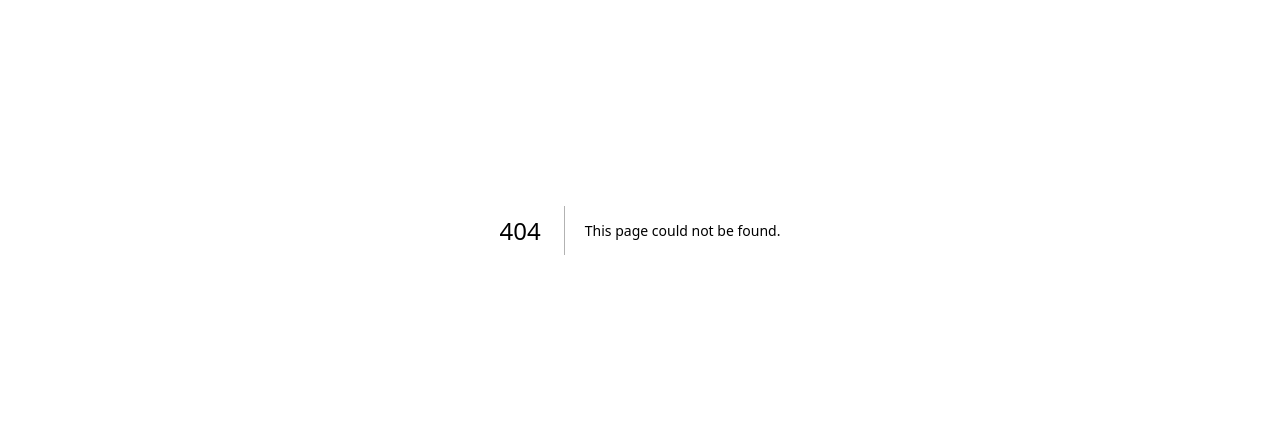
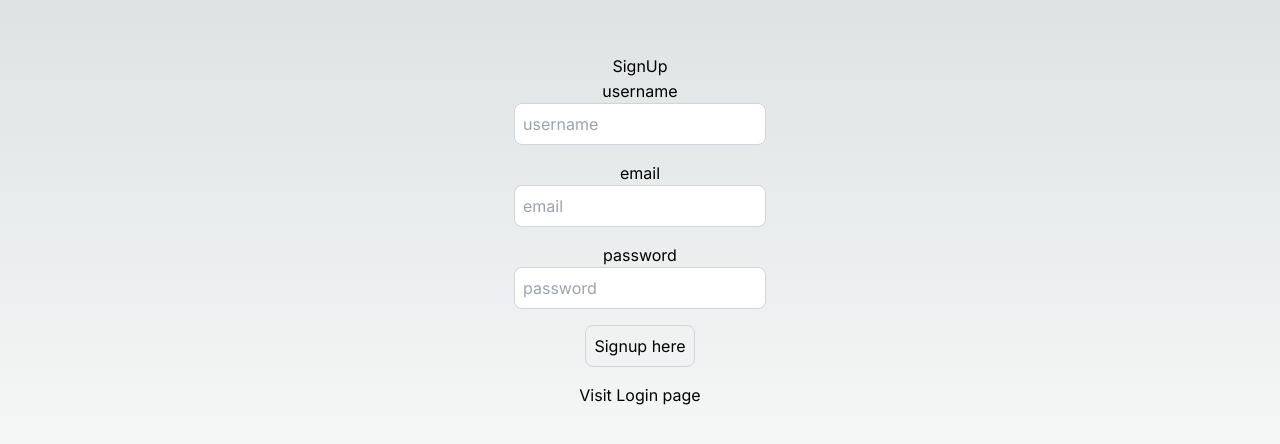
Before and after one commit to Rajankfl/next-app, a Next.js app: page /signup in a window 1280 px wide. Before the commit this address had no page. Shown: the part 170-614 px from the top of the page. Built offline with nearby package versions, Linux system fonts and the light colour scheme.

Commit message:
file structure setup and database configuration

```diff
--- /dev/null
+++ b/src/app/login/page.tsx
@@ -0,0 +1,52 @@
+"use client";
+import React from "react";
+import Link from "next/link";
+import { useRouter } from "next/navigation";
+import { axios } from "axios";
+
+function Login() {
+  const [user, setUser] = React.useState({
+    email: "",
+    password: "",
+  });
+
+  const onLogin = async () => {};
+
+  return (
+    <div className="flex flex-col items-center justify-center min-h-screen py-2">
+      <h1>Login</h1>
+      <hr />
+      <label htmlFor="email">email</label>
+      <input
+        className="p-2 border border-gray-300 rounded-lg mb-4 focus:outline-none focus:border-gray-600"
+        type="text"
+        id="email"
+        value={user.email}
+        onChange={(e) => {
+          setUser({ ...user, email: e.target.value });
+        }}
+        placeholder="email"
+      />
+      <label htmlFor="password">password</label>
+      <input
+        className="p-2 border border-gray-300 rounded-lg mb-4 focus:outline-none focus:border-gray-600"
+        type="password"
+        id="password"
+        value={user.password}
+        onChange={(e) => {
+          setUser({ ...user, password: e.target.value });
+        }}
+        placeholder="password"
+      />
+      <button
+        className="p-2 border border-gray-300 rounded-lg mb-4 focus:outline-none focus:border-gray-600"
+        onClick={onLogin}
+      >
+        Login
+      </button>
+      <Link href="/signup">Visit Signup page</Link>
+    </div>
+  );
+}
+
+export default Login;
--- /dev/null
+++ b/src/app/signup/page.tsx
@@ -0,0 +1,64 @@
+"use client";
+import React from "react";
+import Link from "next/link";
+import { useRouter } from "next/navigation";
+import { axios } from "axios";
+
+function signUp() {
+  const [user, setUser] = React.useState({
+    email: "",
+    password: "",
+    username: "",
+  });
+
+  const onSignup = async () => {};
+
+  return (
+    <div className="flex flex-col items-center justify-center min-h-screen py-2">
+      <h1>SignUp</h1>
+      <hr />
+      <label htmlFor="username">username</label>
+      <input
+        className="p-2 border border-gray-300 rounded-lg mb-4 focus:outline-none focus:border-gray-600"
+        type="text"
+        id="username"
+        value={user.username}
+        onChange={(e) => {
+          setUser({ ...user, username: e.target.value });
+        }}
+        placeholder="username"
+      />
+      <label htmlFor="email">email</label>
+      <input
+        className="p-2 border border-gray-300 rounded-lg mb-4 focus:outline-none focus:border-gray-600"
+        type="text"
+        id="email"
+        value={user.email}
+        onChange={(e) => {
+          setUser({ ...user, email: e.target.value });
+        }}
+        placeholder="email"
+      />
+      <label htmlFor="password">password</label>
+      <input
+        className="p-2 border border-gray-300 rounded-lg mb-4 focus:outline-none focus:border-gray-600"
+        type="password"
+        id="password"
+        value={user.password}
+        onChange={(e) => {
+          setUser({ ...user, password: e.target.value });
+        }}
+        placeholder="password"
+      />
+      <button
+        className="p-2 border border-gray-300 rounded-lg mb-4 focus:outline-none focus:border-gray-600"
+        onClick={onSignup}
+      >
+        Signup here
+      </button>
+      <Link href="/login">Visit Login page</Link>
+    </div>
+  );
+}
+
+export default signUp;
```
Also changed, not shown: src/dbConfig/dbConfig.ts (added, +20 -0 lines), src/app/api/users/login/route.ts (added), src/app/api/users/signup/route.ts (added), 1 other file (tests, documents, lock files or other folders).
